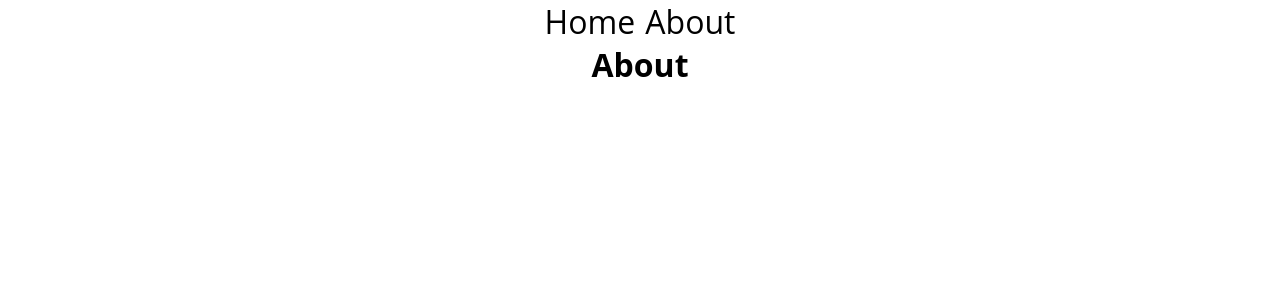
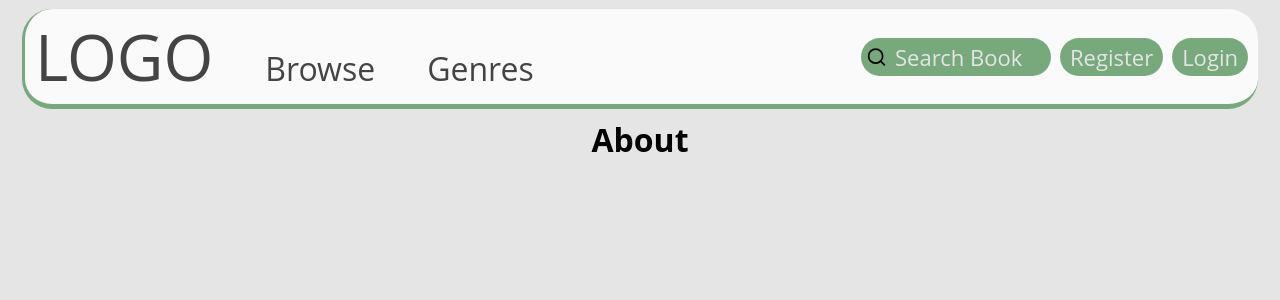
Before and after one commit to Blitzz13/book-creator, a React (Create React App) app: page /about in a window 1280 px wide. Shown: the top 300 px of the page. Built offline with nearby package versions, Linux system fonts and the light colour scheme.

Commit message:
Implement nav bar

```diff
--- a/package.json
+++ b/package.json
@@ -13,6 +13,7 @@
     "@types/styled-components": "^5.1.26",
     "react": "^18.2.0",
     "react-dom": "^18.2.0",
+    "react-feather": "^2.0.10",
     "react-router-dom": "^6.8.2",
     "react-scripts": "5.0.1",
     "styled-components": "^5.3.8",
--- a/src/App.tsx
+++ b/src/App.tsx
@@ -1,9 +1,9 @@
 import './App.css';
 import { Route, Routes } from 'react-router-dom';
-import Home from './components/home/Home';
-import About from './components/about/About';
+import Home from './components/Home/Home';
+import About from './components/About/About';
 import GlobalStyle from './global';
-import NavBar from './components/nav/NavBar';
+import NavBar from './components/Nav/NavBar';
 
 function App() {
   return (
--- /dev/null
+++ b/src/Colors.ts
@@ -0,0 +1,7 @@
+export const Colors = {
+    BACKGROUND: "#E5E5E5",
+    BUTTON_TEXT: "#E5E5E5",
+    FOREGROUND: "#FAFAFA",
+    ACCENT: "#77A97D",
+    TEXT: "#444444",
+}
--- /dev/null
+++ b/src/components/SearchInput/SearchInput.tsx
@@ -0,0 +1,48 @@
+import { Search } from 'react-feather';
+import styled from 'styled-components/macro';
+import { Colors } from '../../Colors';
+
+// import VisuallyHidden from '../VisuallyHidden';
+// import Icon from '../Icon';
+
+const SearchInput = ({ ...delegated }) => {
+    return (
+        <Label>
+            {/* <VisuallyHidden>Search</VisuallyHidden> */}
+            <SearchIcon></SearchIcon>
+            <Input {...delegated} placeholder="Search Book" />
+            {/* <SearchIcon id="search" strokeWidth={1} size={16} /> */}
+        </Label>
+    );
+};
+
+const Label = styled.label`
+  position: relative;
+`;
+
+const Input = styled.input`
+  border: none;
+  background: ${Colors.ACCENT};
+  border-radius: 20px;
+  padding-left: 34px;
+  font-size: ${22 / 16}rem;
+  color: ${Colors.TEXT};
+  width: ${226 / 16}rem;
+
+  &::placeholder {
+    color: ${Colors.BUTTON_TEXT};
+  }
+`;
+
+const SearchIcon = styled(Search)`
+  position: absolute;
+  top: 0;
+  left: 0;
+  bottom: 0;
+  margin: auto;
+  width: 26px;
+  height: 26px;
+  padding-left: 5px;
+`;
+
+export default SearchInput;
--- /dev/null
+++ b/src/components/StyledWrapper/StyledWrapper.tsx
@@ -0,0 +1,18 @@
+import styled from "styled-components";
+import { Colors } from "../../Colors";
+
+export default function StyledWrapper({ ...delegated }) {
+  return (
+    <>
+      <Wrapper {...delegated}></Wrapper>
+    </>
+  );
+}
+
+const Wrapper = styled.div`
+    background-color: ${Colors.FOREGROUND};
+    border-style: solid;
+    border-width: 0 0px 5px 3px;
+    border-color: ${Colors.ACCENT};
+    border-radius: 30px;
+`;
--- a/src/components/nav/NavBar.tsx
+++ b/src/components/nav/NavBar.tsx
@@ -1,26 +1,81 @@
 import * as React from 'react';
 import { Link } from 'react-router-dom';
 import styled from 'styled-components';
+import { Colors } from '../../Colors';
+import BackgroundWrapper from '../StyledWrapper/StyledWrapper';
+import SearchInput from '../SearchInput/SearchInput';
 
 export default function NavBar() {
-  const Wrapper = styled.div`
-    display: flex;
-    gap: 10px;
-    justify-content: center;
-  `;
-
-  const NavLink = styled(Link)`
-    text-decoration: none;
-    color: black;
-    font-size: 2rem;
-  `;
-
   return (
     <>
       <Wrapper>
-        <NavLink to="/">Home</NavLink>
-        <NavLink to="/about">About</NavLink>
+        <NavLinkWrapper>
+          <Logo to="/">LOGO</Logo>
+          <NavLink to="/">Browse</NavLink>
+          <NavLink to="/about">Genres</NavLink>
+        </NavLinkWrapper>
+        <NavButtonWrapper>
+          <NavSearch></NavSearch>
+          <NavButton>Register</NavButton>
+          <NavButton>Login</NavButton>
+        </NavButtonWrapper>
       </Wrapper>
     </>
   );
 }
+
+
+const Wrapper = styled(BackgroundWrapper)`
+  background-color: ${Colors.FOREGROUND};
+  min-height: 68px;
+  display: flex;
+  grid-auto-flow: column;
+  gap: 9px;
+  justify-content: space-between;
+  align-items: center;
+  margin: 9px 22px;
+  padding: 4px 10px;
+`;
+
+const NavLinkWrapper = styled.div`
+  display: flex;
+  align-items: baseline;
+  gap: 52px;
+`
+
+const NavLink = styled(Link)`
+  text-decoration: none;
+  color: ${Colors.TEXT};
+  font-size: ${32 / 16}rem;
+  /* margin-left: 52px; */
+
+  &:first-of-type{
+    margin-left: 0;
+  }
+`;
+
+const NavSearch = styled(SearchInput)`
+  padding-top: 4px;
+  padding-bottom: 4px;
+  padding-right: 24px;
+  max-width: 190px;
+`
+
+const NavButtonWrapper = styled.div`
+  display: flex;
+  justify-content: center;
+  align-items: center;
+  gap: 9px;
+`;
+
+const NavButton = styled.div`
+  background-color: ${Colors.ACCENT};
+  border-radius: 20px;
+  color: ${Colors.BUTTON_TEXT};
+  font-size: ${22 / 16}rem;
+  padding: 4px 10px;
+`;
+
+const Logo = styled(NavLink)`
+  font-size: ${64 / 16}rem;
+`
--- a/src/global.ts
+++ b/src/global.ts
@@ -1,4 +1,5 @@
 import { createGlobalStyle } from "styled-components"
+import { Colors } from "./Colors";
 
 const GlobalStyle = createGlobalStyle`
     *{
@@ -9,6 +10,10 @@ const GlobalStyle = createGlobalStyle`
         font-family: 'Open Sans', sans-serif;
     }
 
+    body{
+        background-color: ${Colors.BACKGROUND};
+    }
+
     #root{
         margin:0 auto;
     }
```
Also changed, not shown: 1 other file (tests, documents, lock files or other folders).
